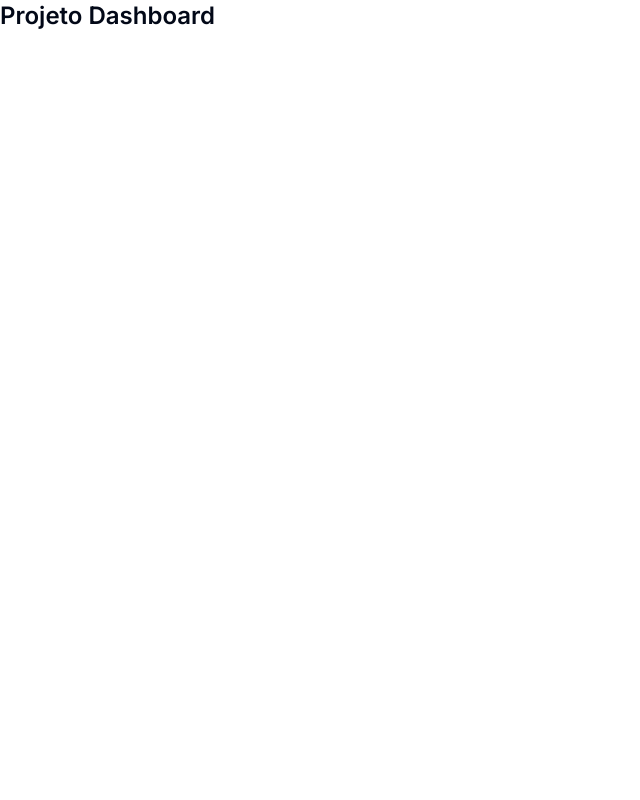
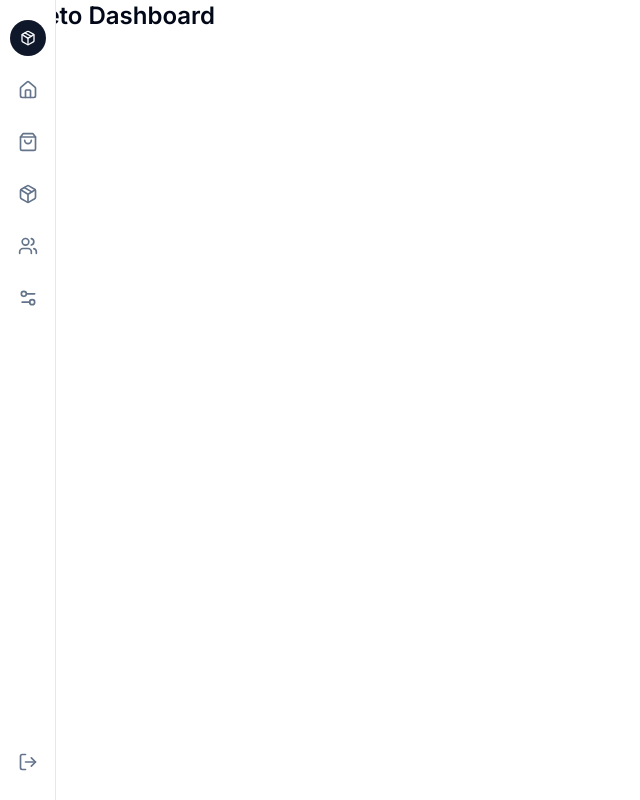
Before and after one commit to Jeanll7/dashboard, a Next.js app: page / in a window 1280 px wide. Shown: the whole page, without its empty margins (0-640 px from the left). Built offline with nearby package versions, Linux system fonts and the light colour scheme.

Commit message:
feat: add link placement in sidebar

```diff
--- a/src/app/layout.tsx
+++ b/src/app/layout.tsx
@@ -7,7 +7,7 @@
 const inter = Inter({ subsets: ["latin"] });
 
 export const metadata: Metadata = {
-  title: "Página de Dashboard",
+  title: "Página Dashboard",
   description: "Generated by create next app",
 };
 
--- a/src/components/sidebar.tsx
+++ b/src/components/sidebar.tsx
@@ -3,16 +3,112 @@
 import { Sheet, SheetTrigger, SheetContent } from "./ui/sheet";
 import {
   Home,
+  LogOut,
   Package,
   PanelBottom,
   Settings2,
   ShoppingBag,
   Users,
 } from "lucide-react";
+import {
+  TooltipProvider,
+  Tooltip,
+  TooltipTrigger,
+  TooltipContent,
+} from "./ui/tooltip";
 
 export const Sidebar = () => {
   return (
     <div className="flex w-full flex-col bg-muted/40">
+      <aside className="fixed inset-y-0 left-0 z-10 hidden w-14 border-r bg-background sm:flex flex-col">
+        <nav className="flex flex-col items-center gap-4 px-2 py-5">
+          <TooltipProvider>
+            <Link
+              className="flex h-9 w-9 shrink-0 items-center justify-center bg-primary text-primary-foreground rounded-full"
+              href="#">
+              <Package className="w-4 h-4" />
+              <span className="sr-only">Dashboard Avatar</span>
+            </Link>
+
+            <Tooltip>
+              <TooltipTrigger asChild>
+                <Link
+                  className="flex h-9 w-9 shrink-0 items-center justify-center rounded-lg text-muted-foreground transition-colors hover:text-foreground"
+                  href="#">
+                  <Home className="w-5 h-5" />
+                  <span className="sr-only">Início</span>
+                </Link>
+              </TooltipTrigger>
+              <TooltipContent side="right">Início</TooltipContent>
+            </Tooltip>
+
+            <Tooltip>
+              <TooltipTrigger asChild>
+                <Link
+                  className="flex h-9 w-9 shrink-0 items-center justify-center rounded-lg text-muted-foreground transition-colors hover:text-foreground"
+                  href="#">
+                  <ShoppingBag className="w-5 h-5" />
+                  <span className="sr-only">Pedidos</span>
+                </Link>
+              </TooltipTrigger>
+              <TooltipContent side="right">Pedidos</TooltipContent>
+            </Tooltip>
+
+            <Tooltip>
+              <TooltipTrigger asChild>
+                <Link
+                  className="flex h-9 w-9 shrink-0 items-center justify-center rounded-lg text-muted-foreground transition-colors hover:text-foreground"
+                  href="#">
+                  <Package className="w-5 h-5" />
+                  <span className="sr-only">Produtos</span>
+                </Link>
+              </TooltipTrigger>
+              <TooltipContent side="right">Produtos</TooltipContent>
+            </Tooltip>
+
+            <Tooltip>
+              <TooltipTrigger asChild>
+                <Link
+                  className="flex h-9 w-9 shrink-0 items-center justify-center rounded-lg text-muted-foreground transition-colors hover:text-foreground"
+                  href="#">
+                  <Users className="w-5 h-5" />
+                  <span className="sr-only">Clientes</span>
+                </Link>
+              </TooltipTrigger>
+              <TooltipContent side="right">Clientes</TooltipContent>
+            </Tooltip>
+
+            <Tooltip>
+              <TooltipTrigger asChild>
+                <Link
+                  className="flex h-9 w-9 shrink-0 items-center justify-center rounded-lg text-muted-foreground transition-colors hover:text-foreground"
+                  href="#">
+                  <Settings2 className="w-5 h-5" />
+                  <span className="sr-only">Configurações</span>
+                </Link>
+              </TooltipTrigger>
+              <TooltipContent side="right">Configurações</TooltipContent>
+            </Tooltip>
+          </TooltipProvider>
+        </nav>
+
+        <nav className="mt-auto flex flex-col items-center gap-4 px-2 py-5">
+          <TooltipProvider>
+            <Tooltip>
+              <TooltipTrigger asChild>
+                <Link
+                  className="flex h-9 w-9 shrink-0 items-center justify-center rounded-lg text-muted-foreground transition-colors hover:text-foreground"
+                  href="#">
+                  <LogOut className="w-5 h-5" />
+                  <span className="sr-only">Sair</span>
+                </Link>
+              </TooltipTrigger>
+              <TooltipContent side="right">Sair</TooltipContent>
+            </Tooltip>
+          </TooltipProvider>
+        </nav>
+      </aside>
+
       <div className="sm:hidden flex flex-col sm:gap-4 sm:py-4 sm:pl-14">
         <header className="sticky top-0 z-30 flex h-14 items-center px-4 border-b bg-background gap-4 sm:static sm:h-auto sm:border-0 sm:bg-transparent sm:px-6">
           <Sheet>
@@ -24,6 +120,7 @@
             </SheetTrigger>
 
             <SheetContent side="left" className="sm:max-w-xs">
+              <div className="flex flex-col h-full">
                 <nav className="grid gap-6 text-lg font-medium">
                   <Link
                     href="#"
@@ -79,6 +176,19 @@
                     Configurações
                   </Link>
                 </nav>
+
+                {/* Link de Sair no final */}
+                <div className="mt-auto flex justify-between text-lg font-medium gap-4 px-2 py-5">
+                  <Link
+                    href="#"
+                    className="flex items-center gap-4 text-muted-foreground hover:text-foreground"
+                    prefetch={false}
+                  >
+                    <LogOut className="w-5 h-5 transition-all" />
+                    Sair
+                  </Link>
+                </div>
+              </div>
             </SheetContent>
           </Sheet>
           <h2 className="font-semibold">Menu</h2>
```
Lines whose indentation alone changed are shown as unchanged.
